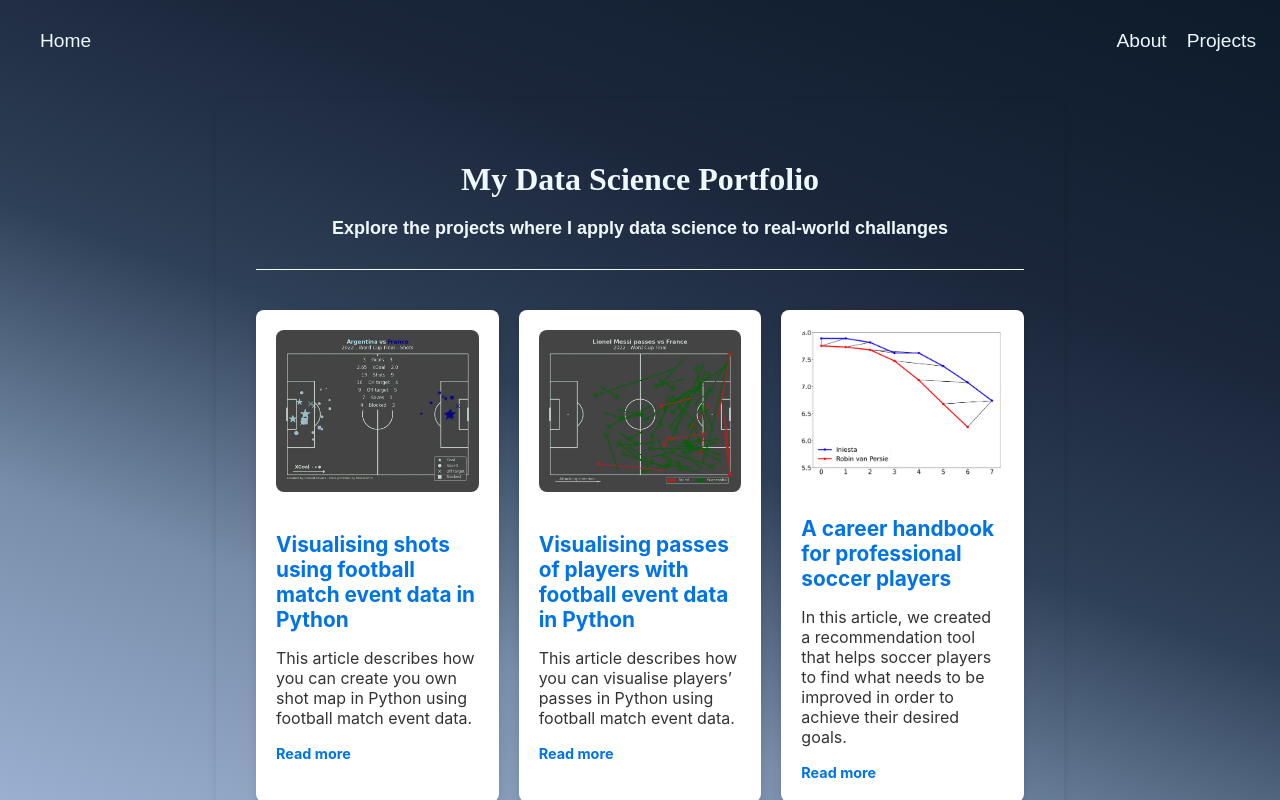
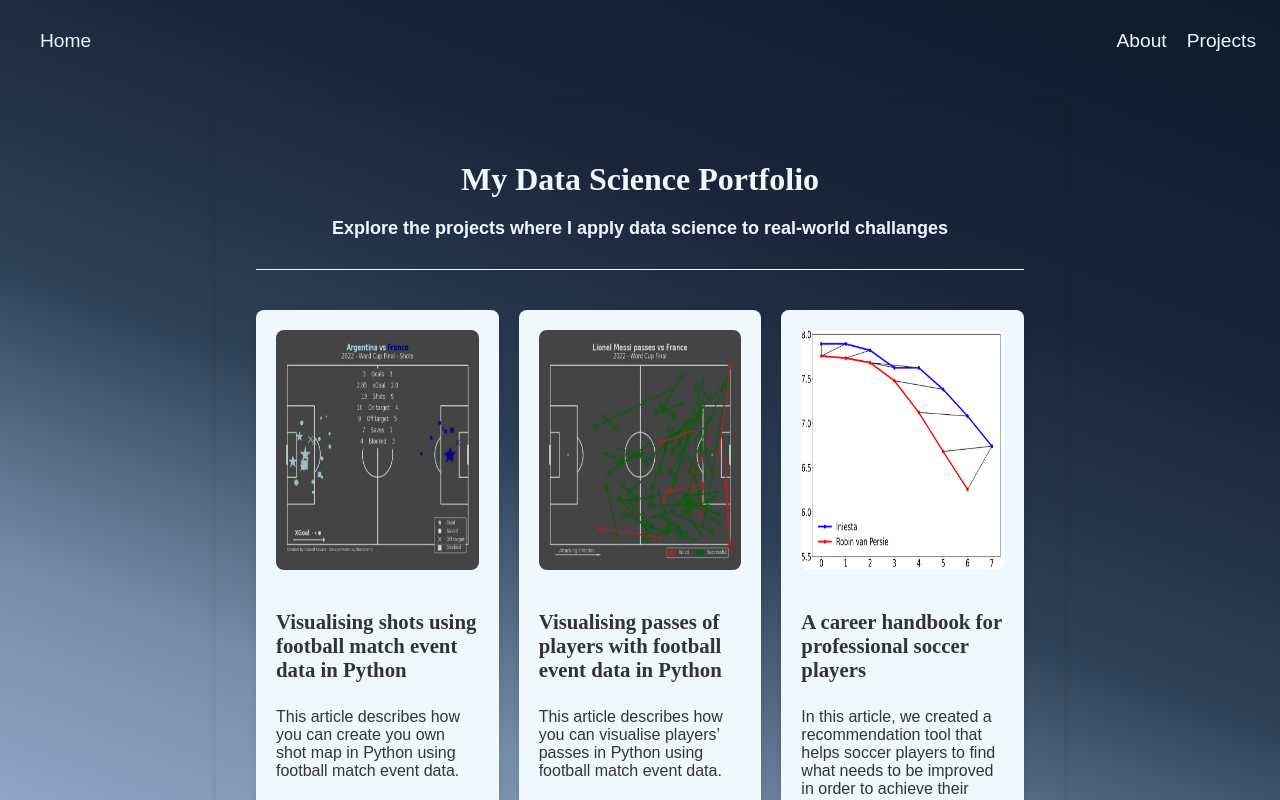
Before and after one commit to kovacs-roland2/portfolio_website, a React (Create React App) app: page /projects in a window 1280 px wide. Shown: the top 800 px of the page. Built offline with nearby package versions, Linux system fonts and the light colour scheme.

Commit message:
projects page redesign

```diff
--- a/src/components/Projects.css
+++ b/src/components/Projects.css
@@ -29,19 +29,22 @@
     border-bottom: 1px solid #f0f8ff;
 }
 
-  /* Grid for Project Boxes */
 .projects-grid {
     display: grid;
-    grid-template-columns: repeat(3, 1fr); /* 3 columns */
+    grid-template-columns: repeat(3, 1fr);
     gap: 20px;
 }
 
 .project-box {
-    background-color: #fff;
+    background-color: #f0f8ff;
     padding: 20px;
     border-radius: 8px;
     box-shadow: 0 4px 8px rgba(0, 0, 0, 0.1);
     transition: transform 0.3s ease, box-shadow 0.3s ease;
+    display: flex;
+    flex-direction: column;
+    justify-content: space-between;
+    min-height: 400px;
 }
 
 .project-box:hover {
@@ -49,46 +52,47 @@
     box-shadow: 0 6px 12px rgba(0, 0, 0, 0.2);
 }
 
-  /* Image in Project Box */
+
 .project-box img {
     width: 100%;
     height: auto;
     border-radius: 8px;
     margin-bottom: 15px;
+    min-height: 240px;
 }
 
-  /* Title and Links */
 .project-box h3 {
     font-size: 1.3rem;
     margin-bottom: 10px;
+    font-family: "Superior title", Times New Roman, sans-serif;
 }
 
 .project-box h3 a {
-    color: #0073e6;
+    color: #333;
     text-decoration: none;
     transition: color 0.3s;
 }
 
 .project-box h3 a:hover {
-    color: #005bb5;
+    color: #415a77;
 }
 
-  /* Description */
 .project-box p {
     font-size: 1rem;
     color: #333;
-    margin-bottom: 15px;
+    flex-grow: 1;
+    font-family: "Pitchsans Regular", sans-serif;
 }
 
-  /* Read More Link */
 .read-more {
     font-size: 0.9rem;
-    color: #0073e6;
+    color: #333;
     text-decoration: none;
-    font-weight: bold;
     transition: color 0.3s;
+    align-self: flex-end;
+    font-family: "Pitchsans Regular", sans-serif;
 }
 
 .read-more:hover {
-    color: #005bb5;
+    color: #415a77;
 }
--- a/src/components/Projects.js
+++ b/src/components/Projects.js
@@ -37,7 +37,10 @@ const ProjectsPage = () => {
             <div className="projects-grid">
                 {projects.map((project, index) => (
                 <div key={index} className="project-box">
-                    <img src={project.image} alt={project.title} />
+                    <a href={project.link} target='_blank' rel="noopener noreferrer">
+                        <img src={project.image} alt={project.title} />
+                    </a>
+
                     <h3><a href={project.link} target='_blank' rel="noopener noreferrer">{project.title}</a></h3>
                     <p>{project.description}</p>
                     <a href={project.link} target='_blank' rel="noopener noreferrer" className="read-more">Read more</a>
```
Lines whose indentation alone changed are shown as unchanged.
